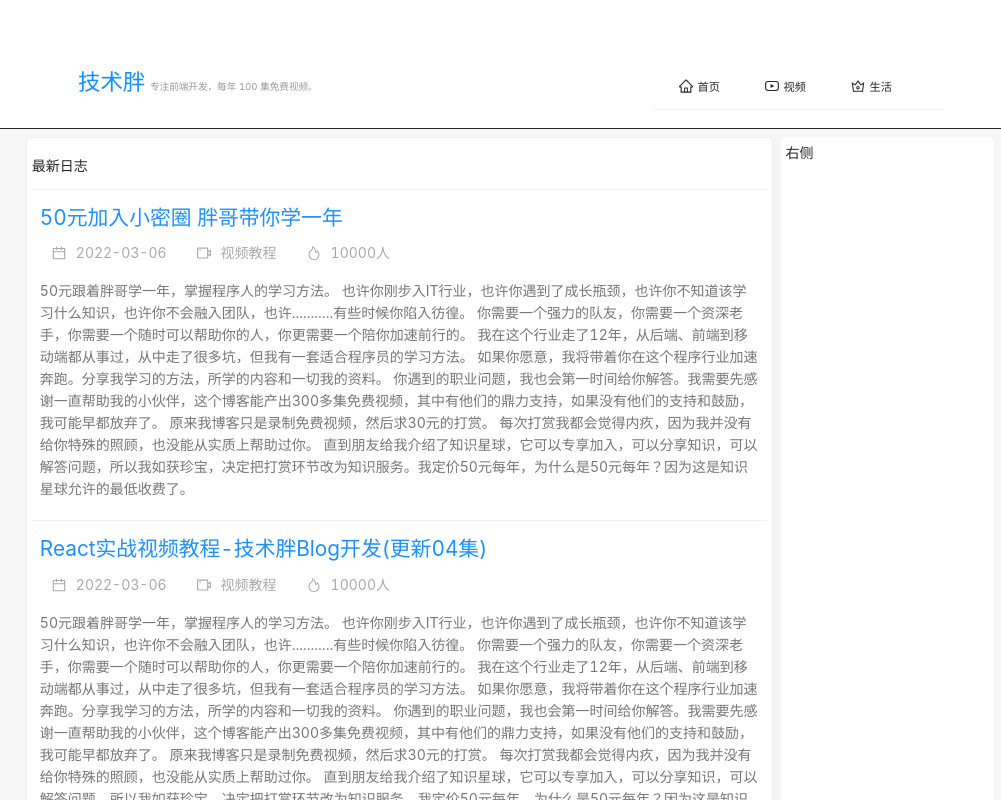
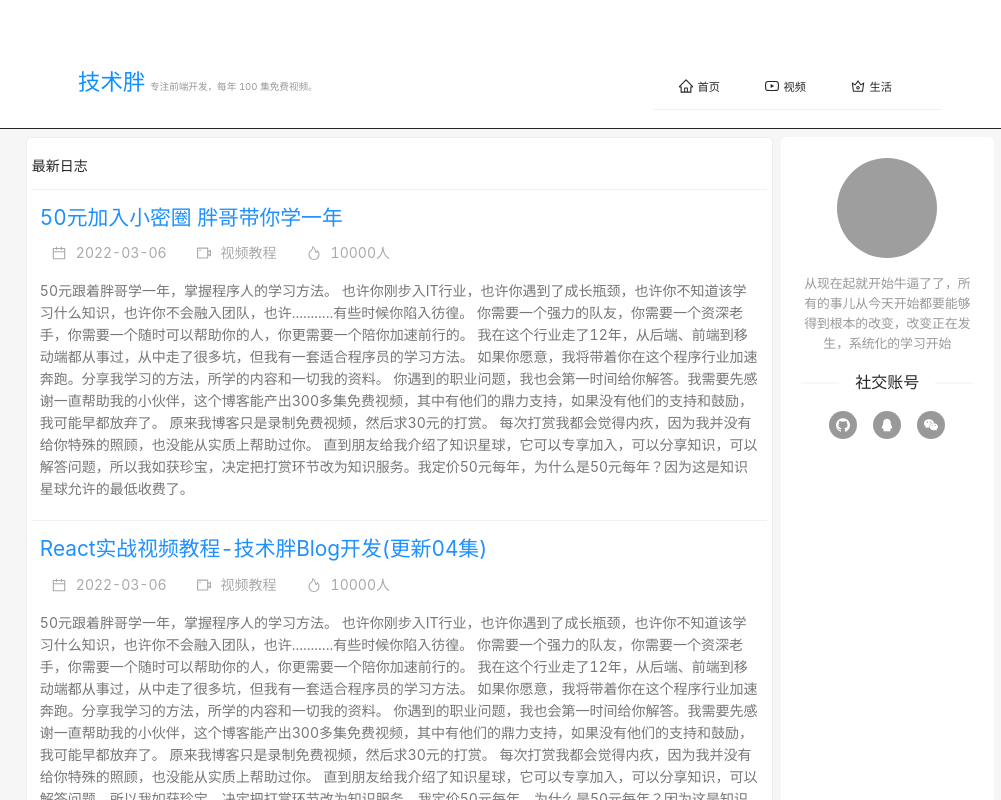
Before and after one commit to hewking/react-blog, a Next.js app: page / in a window 1280 px wide. Shown: the top 800 px of the page, without its empty margins (130-1131 px from the left). Built offline with nearby package versions, Linux system fonts and the light colour scheme; grey boxes are pictures that could not be loaded.

Commit message:
feature: 增加Author 组件

```diff
--- /dev/null
+++ b/components/Author.js
@@ -0,0 +1,20 @@
+import {Avatar, Divider} from 'antd';
+import {GithubOutlined, QqOutlined, WechatOutlined} from '@ant-design/icons';
+import styles from '../static/style/components/author.module.css';
+
+const Author = () => {
+  // 怎么才能再把全局的样式加入到className 中进来呢？
+  // 在这样大括号中添加，即可， 但是前面的样式会被去除掉，咋整呢
+  return (<div className={styles.author_div}>
+    <div><Avatar size={100} src="https://blogimages.jspang.com/blogtouxiang1.jpg"/></div>
+    <div className={styles.author_intro}>
+      从现在起就开始牛逼了了，所有的事儿从今天开始都要能够得到根本的改变，改变正在发生，系统化的学习开始
+      <Divider>社交账号</Divider>
+      <Avatar size={28} icon={<GithubOutlined />} className={styles.account}/>
+      <Avatar size={28} icon={<QqOutlined />} className={styles.account}/>
+      <Avatar size={28} icon={<WechatOutlined />} className={styles.account}/>
+    </div>
+  </div>);
+}
+
+export default Author;
--- a/pages/index.js
+++ b/pages/index.js
@@ -6,6 +6,7 @@ import listStyles from '../static/style/pages/index.module.css';
 import Header from '../components/Header'
 import { useState } from 'react';
 import {CalendarOutlined, VideoCameraOutlined, FireOutlined} from "@ant-design/icons";
+import Author from '../components/Author';
 
 export default function Home() {
 
@@ -43,7 +44,9 @@ export default function Home() {
             }}
           />
         </Col>
-        <Col className='comm-right' xs={0} sm={0} md={7} lg={5} xl={4}>右侧</Col>
+        <Col className='comm-right' xs={0} sm={0} md={7} lg={5} xl={4}>
+          <Author />
+        </Col>
       </Row>
     </div>
   )
--- /dev/null
+++ b/static/style/components/author.module.css
@@ -0,0 +1,31 @@
+.author_div {
+  text-align: center;
+  padding: 1rem;
+}
+
+.author_div div {
+  margin-bottom: 1rem;
+}
+
+.author_intro {
+  font-size: .8rem;
+  color: #999;
+}
+
+.account {
+  background-color: #999;
+  margin-left: .5rem;
+  margin-right: .5rem;
+}
+
+.comm_box {
+  background-color: #fff;
+  margin-left: .5rem;
+  padding: .3rem;
+  border-radius: .3rem;
+  border: 1px solid #eee;
+}
+
+.bg {
+  background-color: red;
+}
--- a/static/style/pages/comm.css
+++ b/static/style/pages/comm.css
@@ -20,3 +20,11 @@ body {
   border-radius: .3rem;
   border-bottom: 1px solid #eee;
 }
+
+.comm-box {
+  background-color: #fff;
+  margin-left: .5rem;
+  padding: .3rem;
+  border-radius: .3rem;
+  border: 1px solid #eee;
+}
```
